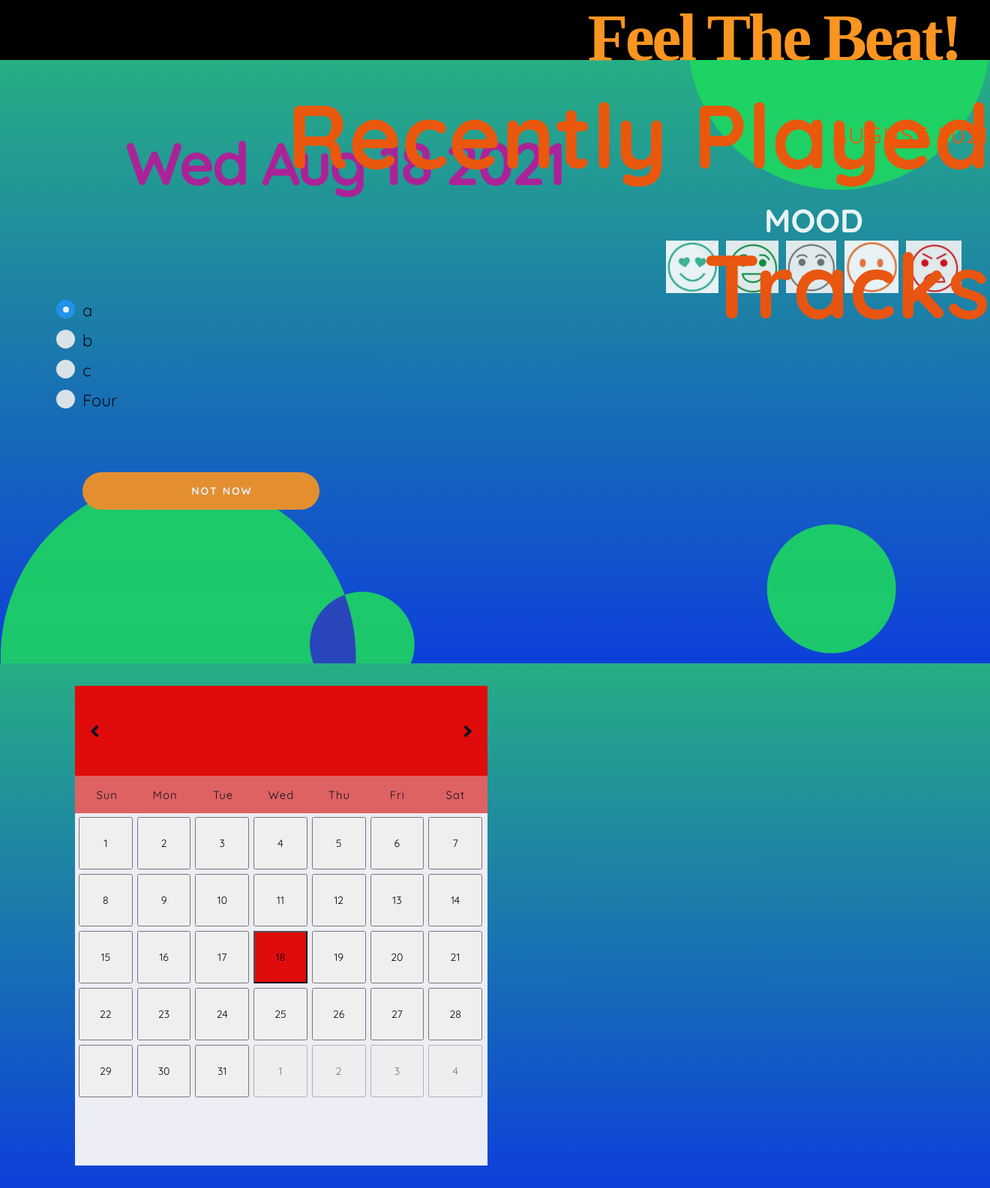
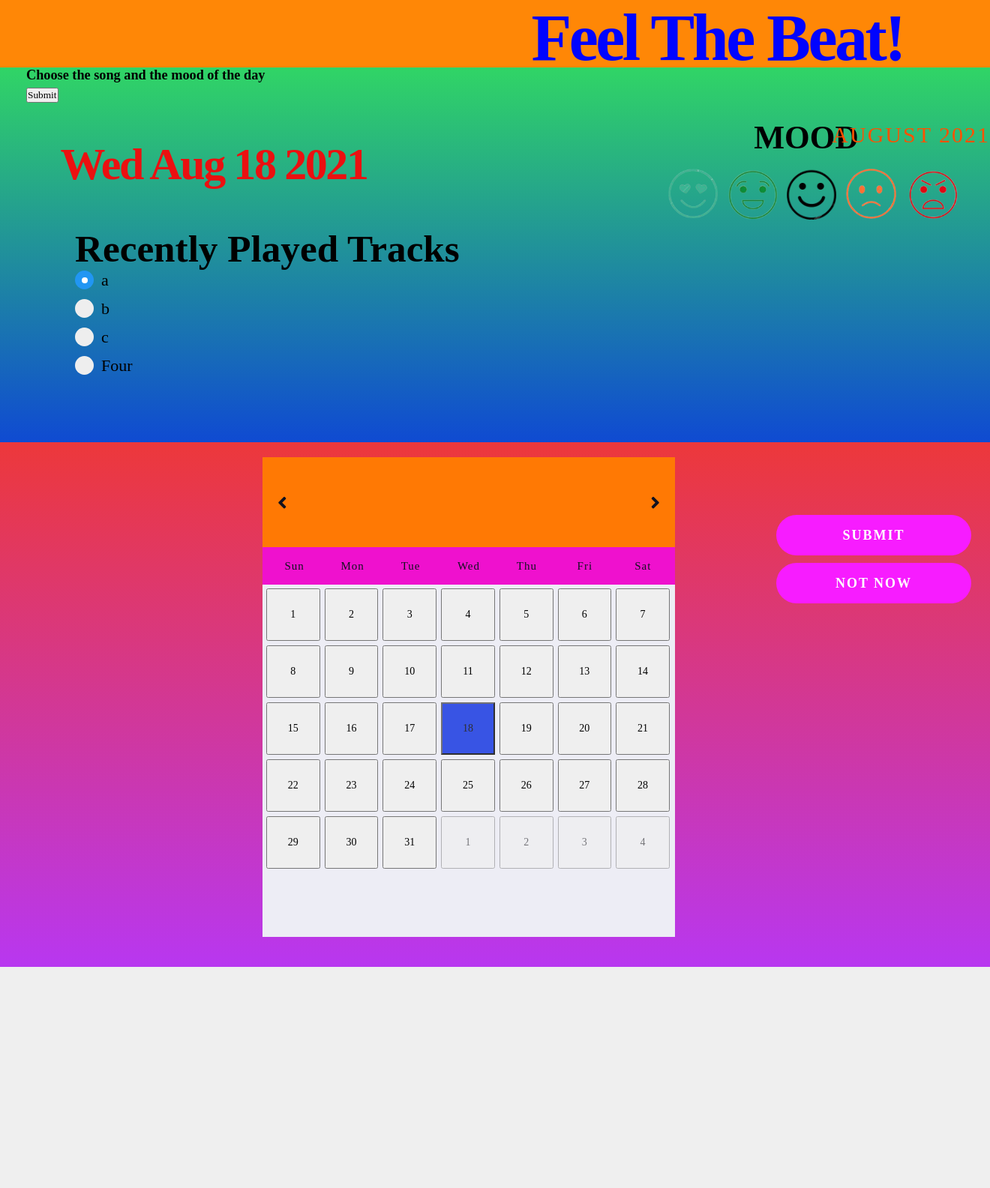
Before and after one commit to SirEctor/feel-the-beat, a Flask app: page /dashboard in a window 1320 px wide. Shown: the whole page at 75% size. After the commit the page ends 1290 px from the top, so only its background shows below. Run offline with Flask 2, Linux system fonts and the light colour scheme; some libraries are stand-ins or nearby versions.

Commit message:
changes images and db

```diff
--- a/app/static/styles/dashboard.css
+++ b/app/static/styles/dashboard.css
@@ -1,24 +1,25 @@
 * {
   box-sizing: border-box;
-  font-family: "Quicksand", sans-serif;
+  font-family: "Times New Roman", sans-serif;
   margin: 0;
   padding: 0;
 }
 
 html {
-  font-size: 60%;
+  font-size: 80%;
 }
 nav {
-  height: 80px;
-  background-color: black;
+  height: 100px;
+  background-color: rgb(255, 135, 6);
+  margin-bottom: -10px;
 }
 header {
-  height: 805px;
-  background: linear-gradient(#37f050 -60%, #0213fd 140%);
+  height: 500px;
+  background:linear-gradient(#37f050 -20%, #0213fd 140%);
 }
 
 footer {
-  height: 100px;
+  height: 0px;
   background-color: black;
 }
 
@@ -27,10 +28,21 @@ footer {
   width: 1170px;
   margin: 0 auto;
   padding: 0 15px;
-  display: flex;
+  display: inline-block;
+  position: relative;
+  padding-left: 35px;
+  margin-bottom: 12px;
+  cursor: pointer;
+  font-size: 22px;
+  -webkit-user-select: none;
+  -moz-user-select: none;
+  -ms-user-select: none;
+  user-select: none;
+  height: inherit;
 }
 
-.hero-img {
+
+/*.hero-img {
   height: inherit;
   margin: 0 auto;
   background-image: url(../img/hero.svg);
@@ -38,43 +50,28 @@ footer {
   background-position: center;
   background-size: cover;
   opacity: 0.9;
-}
+}*/
 
-table,
-th,
-td {
-  border: 2px solid rgb(19, 241, 19);
-  text-align: justify;
-  margin-left: 30px;
-}
-table {
-  width: 50%;
-}
-th {
-  height: 70px;
-  color: #fa9521;
-}
 
 #title {
   width: inherit;
-  color: rgb(186, 22, 153);
+  color: rgb(235, 16, 16);
   text-align: center;
-  font-size: 80px;
+  font-size: 60px;
   font-weight: 900;
   letter-spacing: -0.04em;
   line-height: 1.15;
-  margin-bottom: 20px;
-  margin-left: -200px;
-  margin-top: 10px;
+  margin-bottom: -1px;
+  margin-left: -300px;
+  margin-top: 45px;
 }
 
-.tables {
-  text-align: justify;
-  color: rgb(255, 255, 255);
-  font-size: 35px;
-  margin-top: -150px;
-  margin-left: 30px;
+#e{
+  color: rgb(0, 0, 0);
+  margin-bottom: 15px ;
+  margin-left: -20px;
 }
+
 .emojis {
   text-align: center;
   margin-top: -630px;
@@ -101,9 +98,9 @@ th {
 
 #navbar {
   width: inherit;
-  color: #fa9521;
+  color: #0004ff;
   text-align: right;
-  font-size: 80px;
+  font-size: 60px;
   font-weight: 900;
   letter-spacing: -0.04em;
   line-height: 1.15;
@@ -115,15 +112,15 @@ th {
   width: 260px;
   margin: 0 auto;
   color: white;
-  background-color: #fa9521;
+  background-color: #f71cff;
   padding: 18px 42px 18px;
   border: 0px;
   border-radius: 500px;
   margin-top: 550px;
-  margin-right: -210px;
+  margin-left: 1000px;
   text-transform: uppercase;
   font-weight: bold;
-  font-size: 14px;
+  font-size: 18px;
   line-height: 1;
   letter-spacing: 2px;
   transition-duration: 0.3s;
@@ -132,14 +129,15 @@ th {
   width: 260px;
   margin: 0 auto;
   color: white;
-  background-color: #fa9521;
+  background-color: #f71cff;
   border: 0px;
   border-radius: 500px;
   padding: 18px 42px 18px;
   margin-top: 10px;
+  margin-left: 1000px;
   text-transform: uppercase;
   font-weight: bold;
-  font-size: 14px;
+  font-size: 18px;
   line-height: 1;
   letter-spacing: 2px;
   transition-duration: 0.3s;
@@ -147,23 +145,10 @@ th {
 .submitButton:hover,
 .skipButton:hover {
   cursor: pointer;
-  background-color: #d71eb8;
+  background-color: #091dff;
 }
 
 /* ---------------------5 recently played tracks----------------------- */
-/* The container */
-.container {
-  display: block;
-  position: relative;
-  padding-left: 35px;
-  margin-bottom: 12px;
-  cursor: pointer;
-  font-size: 22px;
-  -webkit-user-select: none;
-  -moz-user-select: none;
-  -ms-user-select: none;
-  user-select: none;
-}
 
 /* Hide the browser's default radio button */
 .container input {
@@ -171,6 +156,12 @@ th {
   opacity: 0;
   cursor: pointer;
 }
+
+.container-recently-tracks{
+  text-align: inline-block;
+  margin-left: 100px;
+}
+
 
 /* Create a custom radio button */
 .checkmark {
@@ -224,8 +215,9 @@ th {
   height: 700px;
   justify-content: left;
   width: 100%;
-  padding-left: 100px;
-  background: linear-gradient(#37f050 -60%, #0213fd 140%);
+  padding-left: 350px;
+  padding-bottom: 20px;
+  background:linear-gradient( #fd3802 -31%, #b837f0 100%);
 }
 
 .calendar {
@@ -236,7 +228,7 @@ th {
 
 .monthAndYear {
   align-items: center;
-  background-color: #e00b0b;
+  background-color: #ff7904;
   display: flex;
   height: 120px;
   justify-content: space-between;
@@ -260,7 +252,7 @@ th {
 
 .weekdays {
   align-items: center;
-  background-color: #df6262;
+  background-color: #ef11ce;
   display: flex;
   height: 50px;
   padding: 0 4px;
@@ -301,12 +293,13 @@ th {
 }
 
 .todayButton {
-  background-color: #e00b0b;
+  background-color: #0b2ee0;
+  opacity: .8;
 }
 
 .todayButton:hover {
-  background-color: #d34949;
-  border: 2px solid #18181a;
+  background-color: #fe1de4;
+  border: 2px solid #1cff10ec;
   cursor: pointer;
 }
 
--- a/app/templates/dashboard.html
+++ b/app/templates/dashboard.html
@@ -1,18 +1,19 @@
 <!DOCTYPE html>
 <html lang="en">
+
 <head>
   <!-- Required meta tags -->
   <meta charset="utf-8" />
-    <meta
-      name="viewport"
-      content="width=device-width, initial-scale=1, shrink-to-fit=no"
-    />
+  <meta name="viewport" content="width=device-width, initial-scale=1, shrink-to-fit=no" />
   <meta property="og:title" content="Spotify Recommendation" />
   <meta property="og:description" content="Spotify Recommendation" />
 
   <link rel="preconnect" href="https://fonts.gstatic.com" />
-    <link href="https://fonts.googleapis.com/css2?family=Roboto:ital,wght@0,100;0,300;0,400;0,500;0,700;0,900;1,100;1,300;1,400;1,500;1,700;1,900&display=swap" rel="stylesheet"/>
-    <link href="https://fonts.googleapis.com/css2?family=Quicksand:wght@300;400;500;600;700&display=swap" rel="stylesheet" />
+  <link
+    href="https://fonts.googleapis.com/css2?family=Roboto:ital,wght@0,100;0,300;0,400;0,500;0,700;0,900;1,100;1,300;1,400;1,500;1,700;1,900&display=swap"
+    rel="stylesheet" />
+  <link href="https://fonts.googleapis.com/css2?family=Quicksand:wght@300;400;500;600;700&display=swap"
+    rel="stylesheet" />
 
   <link rel="stylesheet" href="https://cdnjs.cloudflare.com/ajax/libs/font-awesome/5.15.4/css/all.min.css" />
   <link rel="icon" href="favicon.ico" type="image/x-icon" />
@@ -30,14 +31,32 @@
     </div>
   </nav>
   <header>
-    <div class="hero-img">
+    <!--<div class="hero-img">-->
     <div class="container">
       <h1 id="title"></h1>
       <p>
+        {% extends "layout.html" %}
+        {% block body %}
+        {% if error %}
+      <p class=error><strong>Error:</strong> {{ error }}
+        {% endif %}
+      <form action="{{ url_for('submit')}}" method="POST">
+        <h5>Choose the song and the mood of the day </h5>
+        <div>
+          <input type="radio" name="mood" placeholder="mood">
+        </div>
+        <div>
+          <input type="radio" name="song_uri" placeholder="song_uri">
+        </div>
+        <div>
+          <button>Submit</button>
+        </div>
+      </form>
       <button class="submitButton">Submit</button>
       <button class="skipButton">Not Now</button>
       </p>
     </div>
+
     <div class="emojis">
       <h3 id="e">MOOD</h3>
       <!--all the images became bottons-->
@@ -48,9 +67,8 @@
       <img class="angry" src="../static/img/angry.png" alt="angry">
     </div>
 
-
     <div class="container-recently-tracks">
-        <h1>Recently Played Tracks</h1>
+      <h4 id="crt" style="font-family:Times New Roman;font-size:400%;">Recently Played Tracks</h4>
 
       <label class="container">a
         <input type="radio" checked="checked" name="radio">
@@ -94,5 +112,7 @@
   </div>
 
   <script src="../static/js/dashboard.js"></script>
+  {% endblock %}
 </body>
+
 </html>
```
Also changed, not shown: app/__init__.py (+115 -65 lines), app/templates/submit.html (added, +24 -0 lines), migrations/versions/0c6a3e4d41f5_.py (added, +28 -0 lines), app/static/img/angry.png, app/static/img/happy.png, app/static/img/hero.svg (deleted), app/static/img/inlove.png, app/static/img/normal.png, app/static/img/sad.png. Lines whose indentation alone changed are shown as unchanged.
